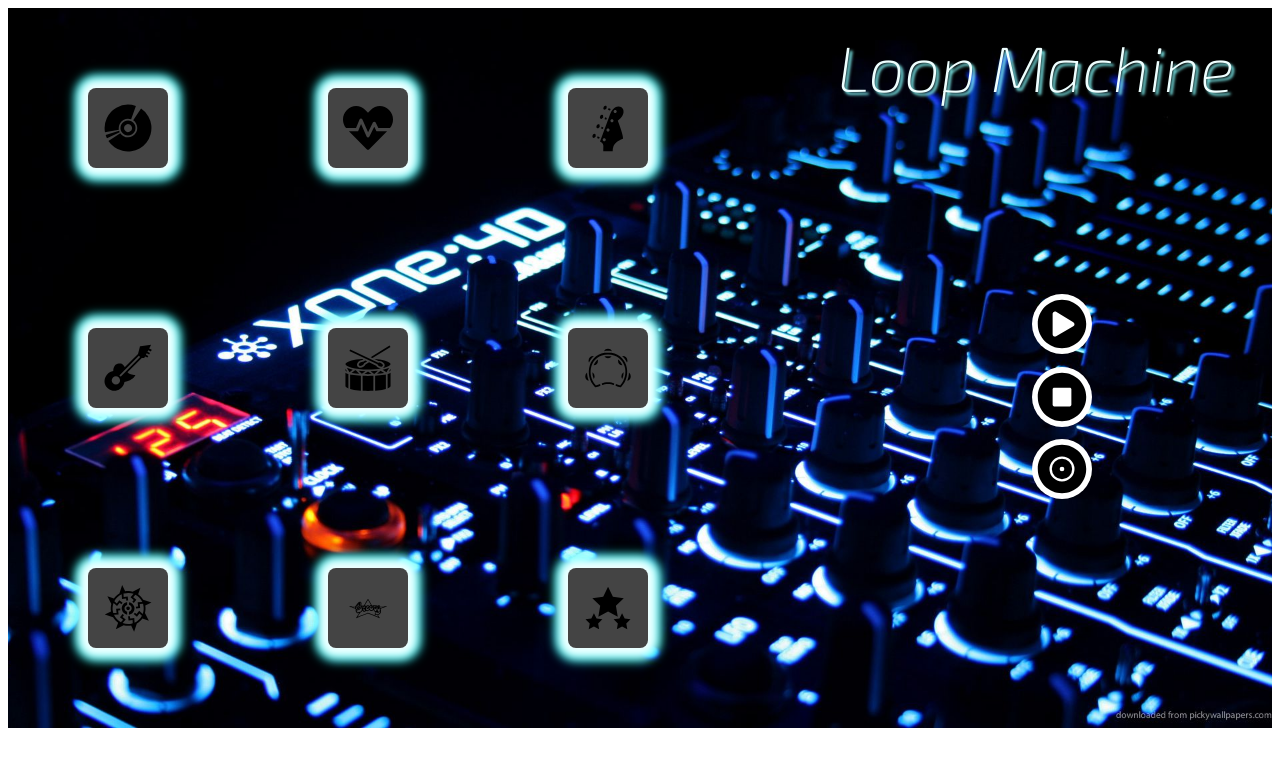
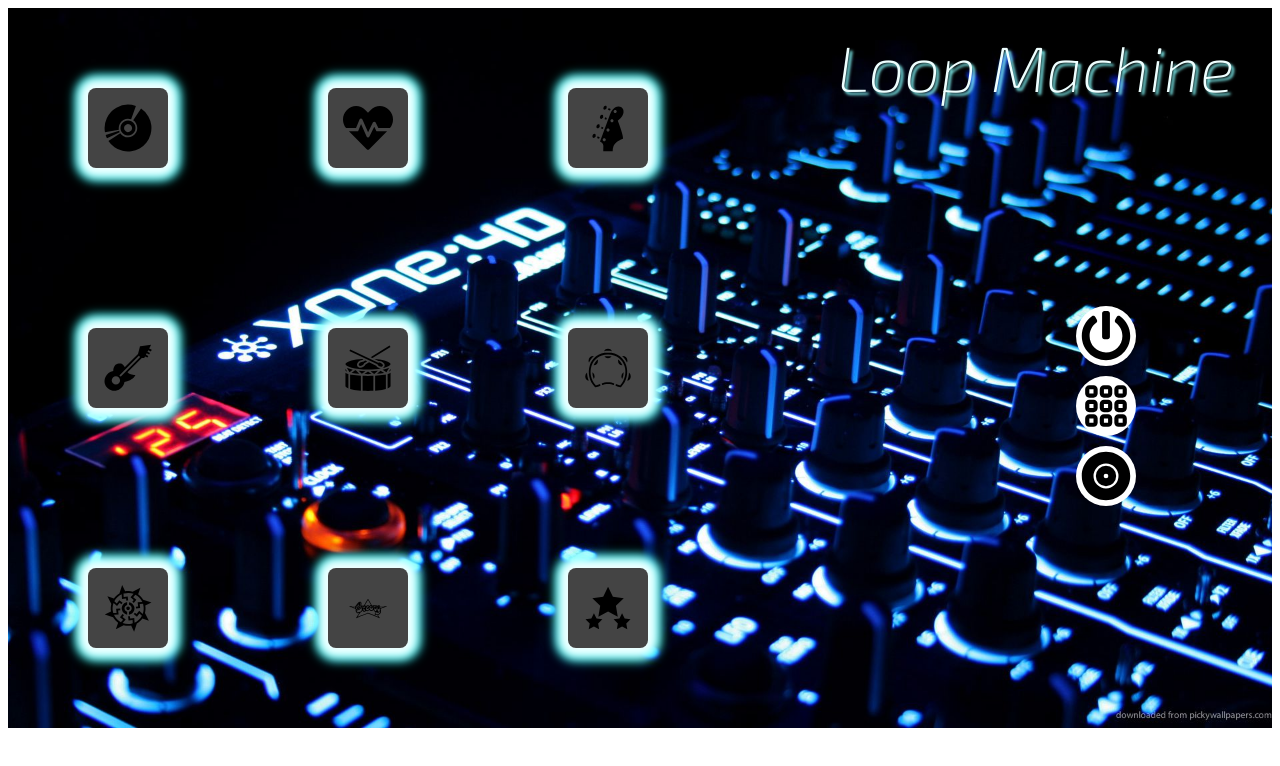
Before and after one commit to GuyLeifer/loop-machine, a React (Create React App) app: page / in a window 1280 px wide. Shown: the top 766 px of the page. Built offline with nearby package versions, Linux system fonts and the light colour scheme.

Commit message:
start recording

```diff
--- a/src/components/Beat.css
+++ /dev/null
@@ -1,6 +0,0 @@
-.beat {
-    height: "80px";
-    width: "80px";
-    margin: "80px";
-    background-color: white;
-}
--- a/src/components/Beat.js
+++ b/src/components/Beat.js
@@ -1,8 +1,7 @@
-import './Beat.css';
 import { useRef, useState, useEffect } from 'react';
 
-import { useRecoilState, useRecoilValue } from 'recoil';
-import { startTimeState, endTimeState, beatsPlayedState, playAllState } from '../recoil/state';
+import { useRecoilState, useRecoilValue, useSetRecoilState } from 'recoil';
+import { startTimeState, endTimeState, firstPlayState, playAllState, recordState, recordObjectState, loopStartState, playRecordState } from '../recoil/state';
 
     const miniBeatStyle = {
         position: "absolute",
@@ -17,51 +16,55 @@ function Beat({ beat, index }) {
 
     const [beatState, setBeatState] = useState(false);
     const [beatStateCheck, setBeatStateCheck] = useState(false);
-    const [beatsPlayed, setBeatsPlayed] = useRecoilState(beatsPlayedState);
+    const [firstPlay, setFirstPlay] = useRecoilState(firstPlayState);
     const [startTime, setStartTime] = useRecoilState(startTimeState);
-    const [endTime, setEndTime] = useRecoilState(endTimeState);
+
+    const loopStart = useRecoilValue(loopStartState);
     const playAll = useRecoilValue(playAllState);
+    const record = useRecoilValue(recordState);
+    const playRecord = useRecoilValue(playRecordState);
+    const [recordObject,setRecordObject] = useRecoilState(recordObjectState);
+
     const beatRef = useRef(null);
 
     useEffect(() => {
         (async () => {
+            if (loopStart || record || playRecord) {
                 if (beatState) {
-                if (beatsPlayed === 0) {
+                    if (!startTime || startTime === 0) {
                         beatRef.current.play();
                         setStartTime(Number(new Date()));
+                        record && setRecordObject([{time: 0, index: index, type: "start"}])
                     } else {
-                    const timeDelyed = 8000 - (Number(new Date()) - startTime);
+                        const timeDelyed = 8000 - ((Number(new Date()) - startTime) % 8000);
                         setBeatStateCheck("on")
+                        record && setRecordObject(prev => [...prev , {time: new Date() - startTime, index: index, type: "check"}])
                         setTimeout(() => {
                             setBeatStateCheck(true);
                         }, timeDelyed);
                     }
-                setBeatsPlayed(beatsPlayed + 1);
                 } else {
+                    record.length > 0 && setRecordObject(prev => [...prev , {time: new Date() - startTime, index: index, type: "pause"}])
                     beatRef.current.pause();
-                if (beatsPlayed === 1) {
-                    setEndTime(Number(new Date()));
-                }
-                if (beatsPlayed > 0) {
-                    setBeatsPlayed(beatsPlayed - 1);
+                    if (firstPlay) {
+                        setStartTime(null);
                     }
                 }
+            } else { // restart
+                setStartTime(null);
+                setBeatState(false)
+                setBeatStateCheck(false)
+                beatRef.current.pause();
+                beatRef.current.currentTime = 0;
+            }
         })()
-    }, [beatState])
-
-    useEffect(() => {
-        // set the start and end time of playing
-        if (beatsPlayed === 0) {
-            setEndTime(Number(new Date()));
-        } else { // fix in record!!!!!
-            setStartTime(Number(new Date()));
-        }
-    }, [beatsPlayed])
+    }, [beatState, loopStart, record])
 
     useEffect(() => {
         // check if beat button still clicked
         if (beatStateCheck === true && beatState) {
             beatRef.current.play();
+            record && setRecordObject(prev => [...prev , {time: new Date() - startTime, index: index, type: "play"}])
         }
     }, [beatStateCheck])
 
@@ -75,21 +78,45 @@ function Beat({ beat, index }) {
         }
     }, [playAll])
 
+    console.log(recordObject)
+
+    useEffect(() => {
+        playRecord && setStartTime(0);
+    }, [playRecord])
+
+    useEffect(() => {
+        if (startTime === 0) {
+            const recordToPlay = recordObject.filter(record => record.index === index);
+            recordToPlay.forEach((record, i) => {
+                console.log(i, index)
+                if (record.index === index) {
+                    if (record.type === "start") {
+                        setBeatState(true)
+                    } else {
+                        setTimeout(() => {
+                            setBeatState(true)
+                        }, record.time)
+                    }
+                }
+            })
+        }
+    }, [startTime])
+
+    const clickBeatHandle = () => {
+        if (!playAll && (loopStart || record)) {
+            setBeatState(prev => !prev)
+        }
+    }
+
     const beatStyle = {
         height: "80px",
         width: "80px",
         margin: "80px",
-        backgroundColor: (beatState || playAll) ? "#777" : "#444",
+        backgroundColor: ((beatState && (loopStart || record || playRecord)) || playAll) ? "#777" : "#444",
         position: "relative",
-        boxShadow: beatStateCheck === "on" ? "0 0 10px 10px #eff, 0 0 15px 15px yellow" : (beatState || playAll) ? "0 0 10px 10px #eff, 0 0 15px 15px green" : "0 0 10px 10px #eff, 0 0 12px 12px #0ff",
+        boxShadow: beatStateCheck === "on" ? "0 0 10px 10px #eff, 0 0 15px 15px yellow" : ((beatState && (loopStart || record || playRecord)) || playAll) ? "0 0 10px 10px #eff, 0 0 15px 15px green" : "0 0 10px 10px #eff, 0 0 12px 12px #0ff",
         borderRadius: "10%",
         cursor: "pointer",
-    }
-
-    const clickBeatHandle = () => {
-        if (!playAll) {
-            setBeatState(prev => !prev)
-        }
     }
 
     return (
--- a/src/components/Controller.js
+++ b/src/components/Controller.js
@@ -1,15 +1,16 @@
-import { FaPlayCircle, FaStopCircle, FaRecordVinyl } from "react-icons/fa";
+import { FaPlayCircle, FaStopCircle, FaRecordVinyl, FaTimesCircle, FaCircle } from "react-icons/fa";
+import { BiPlayCircle } from "react-icons/bi";
+import { TiThSmallOutline } from "react-icons/ti";
+import { FaPowerOff } from "react-icons/fa";
 
 // recoil
-import { useSetRecoilState } from 'recoil';
-import { playAllState } from '../recoil/state';
+import { useRecoilState, useSetRecoilState } from 'recoil';
+import { playAllState, recordState, recordObjectState, loopStartState, playRecordState } from '../recoil/state';
 
 const controllerStyle = {
     position: "absolute",
     right: "10%",
-    bottom: "30%",
-    width: "10%",
-    // display: "flex",
+    top: "40%",
 }
 
 const iconStyle = {
@@ -24,26 +25,60 @@ const iconsDivStyle = {
     position: "relative",
     height: "60px",
     width: "60px",
-    margin: "10%",
+    margin: "10px",
     backgroundColor: "white",
     borderRadius: "50%",
+}
+const iconsDivDisabledStyle = {
+    position: "relative",
+    height: "60px",
+    width: "60px",
+    margin: "10px",
+    backgroundColor: "grey",
+    borderRadius: "50%",
+}
+const inlineDivStyle = {
+    display: "flex",
 }
 
 function Controller() {
 
-    const setPlayAll = useSetRecoilState(playAllState);
+    const [playAll, setPlayAll] = useRecoilState(playAllState);
+    const [loopStart, setLoopStart] = useRecoilState(loopStartState);
+    const setPlayRecord = useSetRecoilState(playRecordState);
+    const [record, setRecord] = useRecoilState(recordState);
+    const [recordObject, setRecordObject] = useRecoilState(recordObjectState);
+
+    const loopStarter = () => {
+        !record && !playAll && setLoopStart(prev => !prev)
+    }
+
+    const playAller = () => {
+        !loopStart && !record && setPlayAll(prev => !prev)
+    }
+
+    const recorder = () => {
+        !loopStart && !playAll && setRecord(prev => !prev)
+    }
 
     return (
         <div className="controller" style={controllerStyle}>
-            <div className="iconsDiv" style={iconsDivStyle} onClick={() => setPlayAll(true)}>
-                <FaPlayCircle style={iconStyle} />
+            <div className="iconsDiv" style={(!playAll && !record) ? iconsDivStyle : iconsDivDisabledStyle} onClick={loopStarter}>
+                {!loopStart && <FaPowerOff style={iconStyle} />}
+                {(loopStart && !playAll && !record) && <FaStopCircle style={iconStyle} />}
             </div>
-            <div className="iconsDiv" style={iconsDivStyle} onClick={() => setPlayAll(false)}>
-                <FaStopCircle style={iconStyle} />
+            <div className="iconsDiv" style={(!loopStart && !record) ? iconsDivStyle : iconsDivDisabledStyle} onClick={playAller}>
+                {!playAll && <TiThSmallOutline style={iconStyle} />}
+                {(playAll && !loopStart && !record) && <FaStopCircle style={iconStyle} />}
             </div>
-            <div className="iconsDiv" style={iconsDivStyle}>
+            <div className="iconsDiv" style={(!loopStart && !playAll) ? iconsDivStyle : iconsDivDisabledStyle} onClick={recorder}>
                 <FaRecordVinyl style={iconStyle} />
             </div>
+            { (recordObject.length > 0) && !record && (
+                <div className="iconsDiv" style={(!playAll && !loopStart && !record) ? iconsDivStyle : iconsDivDisabledStyle} onClick={() => setPlayRecord(prev => !prev)}>
+                <BiPlayCircle style={iconStyle} />
+            </div>
+            )}
         </div>
     )
 }
--- a/src/recoil/state.js
+++ b/src/recoil/state.js
@@ -1,13 +1,33 @@
 import { atom, selector } from 'recoil';
+
+export const loopStartState = atom({
+    key: 'loopStartState',
+    default: false,
+});
 
 export const playAllState = atom({
     key: 'playAllState',
     default: false,
 });
 
-export const beatsPlayedState = atom({
-    key: 'beatPlayedState',
-    default: 0,
+export const playRecordState = atom({
+    key: 'playRecordState',
+    default: false,
+});
+
+export const recordState = atom({
+    key: 'recordState',
+    default: false,
+});
+
+export const recordObjectState = atom({
+    key: 'recordObjectState',
+    default: [],
+});
+
+export const firstPlayState = atom({
+    key: 'firstPlayState',
+    default: false,
 });
 
 export const startTimeState = atom({
```
Lines whose indentation alone changed are shown as unchanged.
